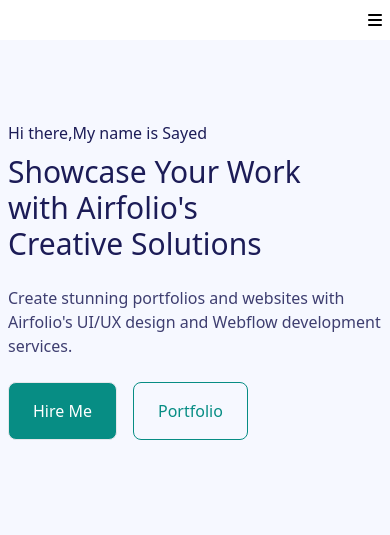
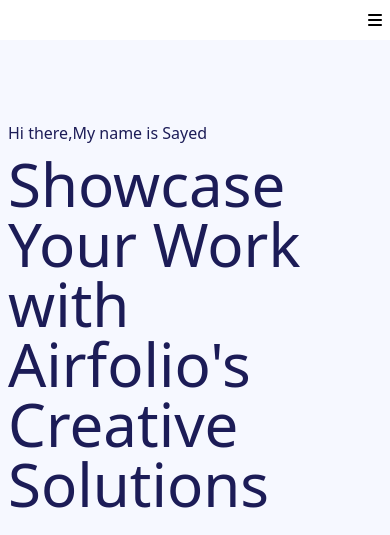
Before and after one commit to MdSaayed/ostad-assignment1, a plain HTML site: page index.html in a window 390 px wide. Shown: the top 535 px of the page. Drawn offline with nearby package versions, Linux system fonts and the light colour scheme.

Commit message:
change heading size

```diff
--- a/index.html
+++ b/index.html
@@ -60,7 +60,7 @@
                     <span class="leading-relaxed text-base md:text-lg mb-2 text-[#1C1C57]">Hi there,My name is
                         Sayed</span>
                     <h1
-                        class="text-3xl md:text-5xl lg:text-6xl font-medium text-[#1C1C57] md:leading-[52px] lg:leading-[62px]">
+                        class="text-6xl font-medium text-[#1C1C57] md:leading-[52px] lg:leading-[62px]">
                         Showcase Your Work<br /> with Airfolio's<br /> Creative Solutions</h1>
                     <p class="text-[#3E3E70] my-6">Create stunning portfolios and websites with Airfolio's UI/UX design
                         and Webflow development services.</p>
```
